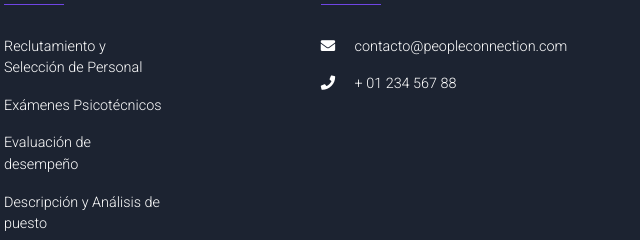
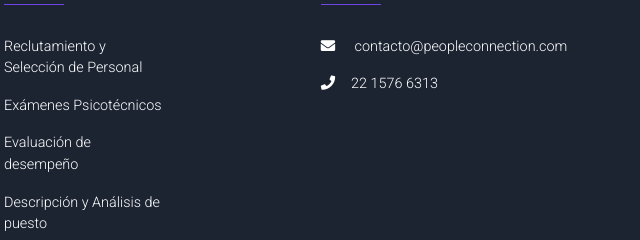
Before and after one commit to FavioMagallanes/PeopleConnection, a website: page front/public/index.html in a window 1280 px wide. Shown: the part 2550-2790 px from the top of the page, 556-1196 px from the left. Drawn offline with nearby package versions, Linux system fonts and the light colour scheme; some packages are replaced by stand-ins of ours; a script that the page names is missing.

Commit message:
ultímo detalles

```diff
--- a/front/public/index.html
+++ b/front/public/index.html
@@ -253,7 +253,7 @@
           <h6 class="text-uppercase font-weight-bold">Contacto</h6>
           <hr class="deep-purple accent-2 mb-4 mt-0 d-inline-block mx-auto" style="width: 60px;">
           <p><i class="fas fa-envelope mr-3"></i> contacto@peopleconnection.com</p>
-          <p><i class="fas fa-phone mr-3"></i> + 01 234 567 88</p>
+          <p><i class="fas fa-phone mr-3"></i>22 1576 6313</p>
         </div>
       </div>
     </div>
```
